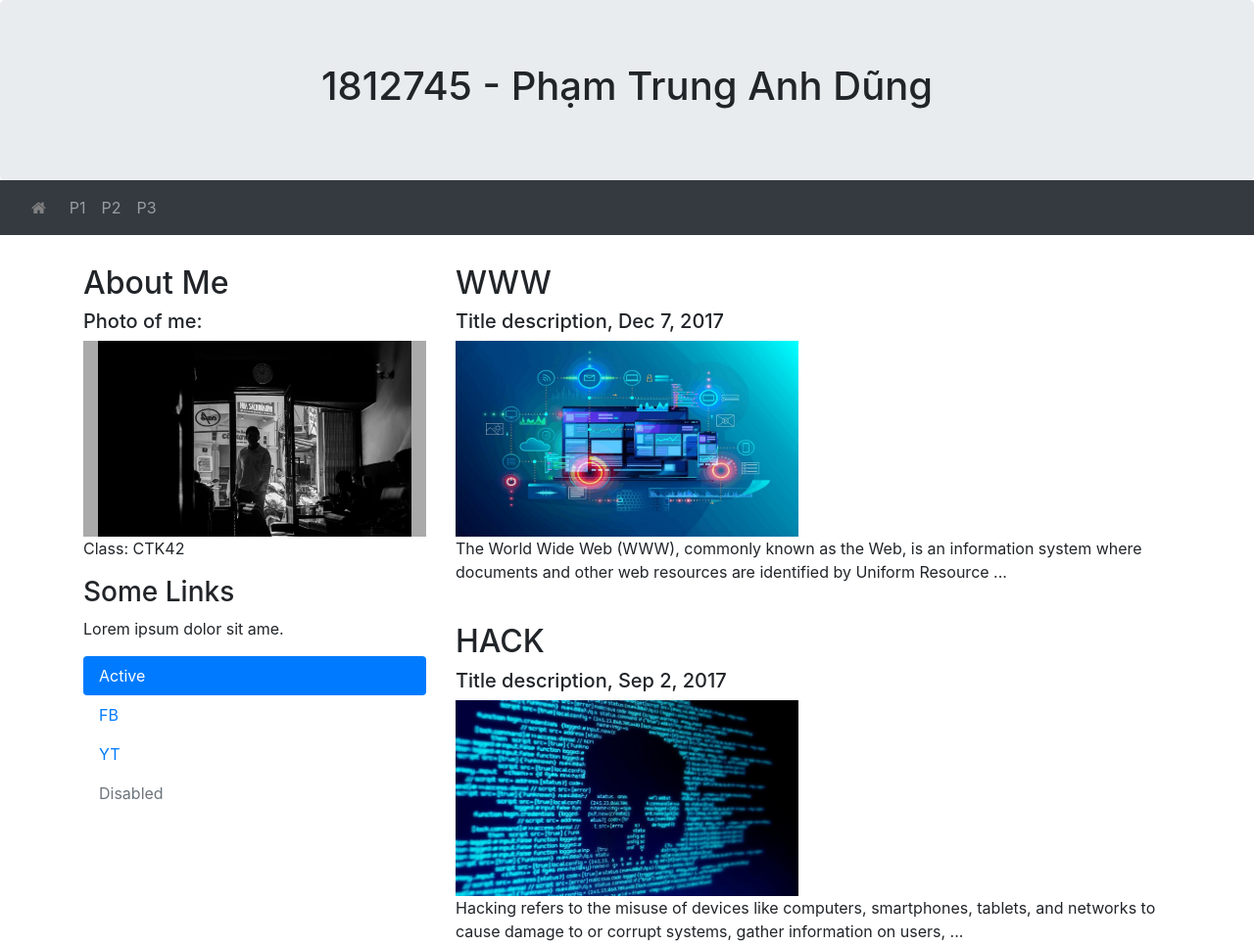
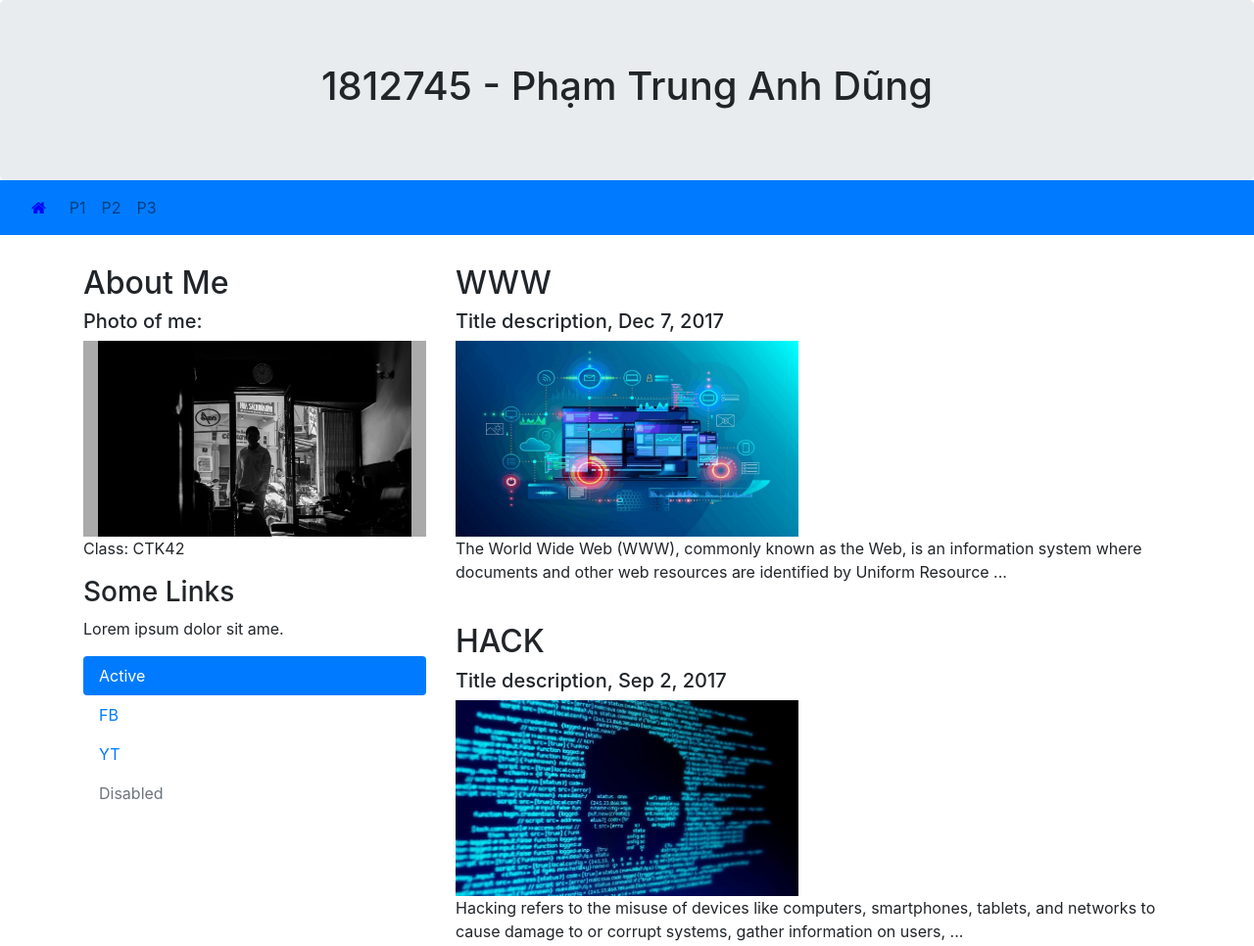
Before and after one commit to phamtrunganhdung/lab1-phat-trien-ung-dung-web, a plain HTML site: page index.html in a window 1280 px wide. Shown: the top 966 px of the page at 98% size. Drawn offline with nearby package versions, Linux system fonts and the light colour scheme.

Commit message:
change color

```diff
--- a/index.html
+++ b/index.html
@@ -18,7 +18,7 @@
     max-height: 100%;
   }
   .fa {
-      color: gray;
+      color: blue;
   }
   .fa:hover {
       color: lightgray;
@@ -32,7 +32,7 @@
   <h1>1812745 - Phạm Trung Anh Dũng</h1>
 </div>
 
-<nav class="navbar navbar-expand-sm bg-dark navbar-dark">
+<nav class="navbar navbar-expand-sm bg-primary navbar-light">
   <a class="nav-link" href="/index.html">
     <i class="fa fa-home"></i>
   </a>
```
